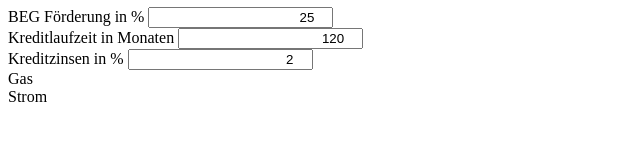
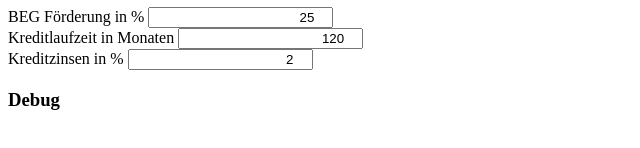
Before and after one commit to olithissen/wpcalc, a plain HTML site: page app/index.html in a window 1280 px wide. Shown: the part 386-534 px from the top of the page, 0-640 px from the left. Drawn offline with nearby package versions, Linux system fonts and the light colour scheme.

Commit message:
Update index.html

```diff
--- a/app/index.html
+++ b/app/index.html
@@ -10,7 +10,7 @@
             text-align:right;
             }
         </style>
-        <script src="js/currency.js"></script>
+        <script src="https://unpkg.com/currency.js/dist/currency.min.js"></script>
         <title>Stylish Portfolio - Start Bootstrap Template</title>
     </head>
     <body id="page-top">
@@ -57,9 +57,10 @@
             </div>
         </form>
         <div>
-            <div id="gas_kosten">Gas</div>
-            <div id="strom_kosten">Strom</div>
-            <div id="debug"></div>
+            <div>
+                <h3>Debug</h3>
+                <div id="debug"></div>
+            </div>
             <div id="text"></div>
         </div>
         <script>
```
